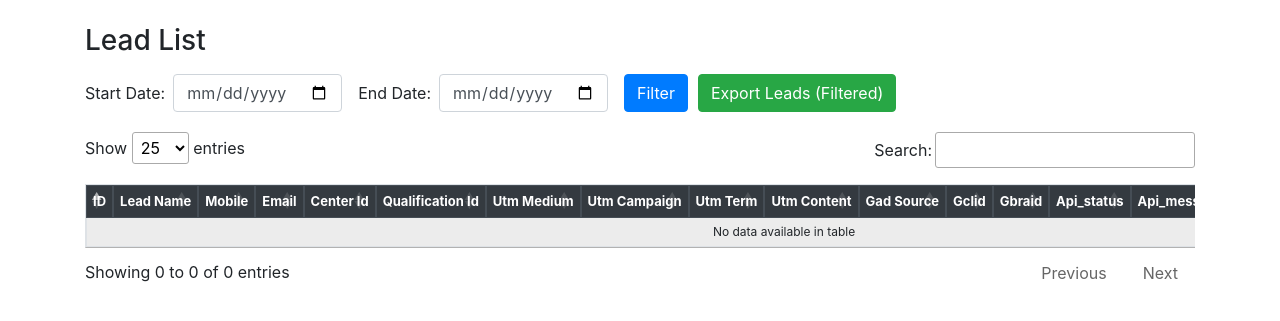
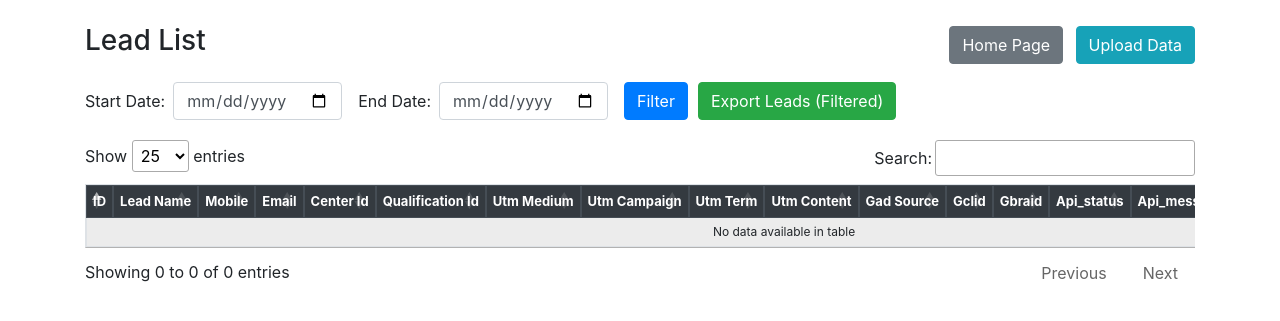
Before and after one commit to sunil151/gaiety-frankfinn-leads, a CodeIgniter 4 app: the page made by app/Views/listView.php in a window 1280 px wide. Shown: the top 321 px of the page. Run offline with PHP 8.4 and a stand-in for CodeIgniter, Linux system fonts and the light colour scheme; the template is opened without the code that fills it, so the values that code supplies are empty; some libraries are stand-ins or nearby versions.

Commit message:
export leads

```diff
--- a/app/Models/Home_model.php
+++ b/app/Models/Home_model.php
@@ -16,6 +16,10 @@ class Home_model extends Model
 
     public function getFilteredLeads($startDate = null, $endDate = null)
     {
+        if (empty($endDate)) {
+            $endDate = date("Y-m-d");
+        }
+
         $builder = $this->db->table("lead_table l");
 
         $builder->select("
--- a/app/Views/listView.php
+++ b/app/Views/listView.php
@@ -14,35 +14,22 @@
         .filter-box { margin-bottom: 20px; }
         .export-btn { margin-left: 10px; }
 
-        /* ------------------------------ */
-        /* IMPROVED TABLE (smaller, compact) */
-        /* ------------------------------ */
+        /* Compact Table */
         #leadTable {
             font-size: 12px;
             width: 100% !important;
             table-layout: auto;
         }
-
         #leadTable thead th {
             font-size: 13px;
             padding: 6px !important;
             white-space: nowrap;
         }
-
         #leadTable tbody td {
             padding: 5px 6px !important;
             white-space: nowrap;
         }
-
-        .table-responsive {
-            overflow-x: auto;
-        }
-
-        /* Reduce DataTables spacing */
-        .dataTables_wrapper .dataTables_length,
-        .dataTables_wrapper .dataTables_filter {
-            margin-bottom: 8px;
-        }
+        .table-responsive { overflow-x: auto; }
     </style>
 </head>
 
@@ -50,7 +37,15 @@
 
 <div class="container mt-4">
 
-    <h3 class="mb-3">Lead List</h3>
+    <div class="d-flex justify-content-between align-items-center mb-3">
+        <h3>Lead List</h3>
+
+        <!-- NEW BUTTONS -->
+        <div>
+            <a href="<?= base_url('/') ?>" class="btn btn-secondary mr-2">Home Page</a>
+            <a href="<?= base_url('/uploadExcel') ?>" class="btn btn-info">Upload Data</a>
+        </div>
+    </div>
 
     <!-- FILTER FORM -->
     <form method="post" action="<?= base_url('/getData') ?>" class="filter-box form-inline">
@@ -65,13 +60,12 @@
 
         <button type="submit" class="btn btn-primary">Filter</button>
 
-        <!-- EXPORT BUTTON -->
         <button type="button" id="exportBtn" class="btn btn-success export-btn">
             Export Leads (Filtered)
         </button>
     </form>
 
-    <!-- DATA TABLE (RESPONSIVE WRAPPER) -->
+    <!-- DATA TABLE -->
     <div class="table-responsive">
         <table id="leadTable" class="display table table-bordered table-striped">
             <thead class="thead-dark">
@@ -135,14 +129,12 @@
 <script>
 $(document).ready(function () {
 
-    // Initialize DataTable
-    var table = $('#leadTable').DataTable({
+    $('#leadTable').DataTable({
         pageLength: 25,
-        ordering:  true,
+        ordering: true,
         searching: true
     });
 
-    // EXPORT BUTTON
     $("#exportBtn").click(function(){
         exportTableToCSV("leads_export.csv");
     });
@@ -151,32 +143,40 @@ $(document).ready(function () {
 
 // EXPORT FUNCTION
 function exportTableToCSV(filename) {
+    var table = $('#leadTable').DataTable();
+    var data = table.rows({ search: 'applied' }).data(); // all filtered rows
 
     var csv = [];
-    var rows = document.querySelectorAll("#leadTable tr");
 
-    for (var i = 0; i < rows.length; i++) {
-        var row = [], cols = rows[i].querySelectorAll("td, th");
-        for (var j = 0; j < cols.length; j++)
-            row.push(cols[j].innerText.replace(/,/g, " "));
-        csv.push(row.join(","));
-    }
+    // Get table headers
+    var headers = [];
+    $('#leadTable thead th').each(function () {
+        headers.push($(this).text().trim());
+    });
+    csv.push(headers.join(","));
 
-    // Download CSV
-    var csvFile;
-    var downloadLink;
+    // Loop through DataTable rows
+    data.each(function (rowData) {
+        var rowArray = [];
 
-    csvFile = new Blob([csv.join("\n")], {type: "text/csv"});
+        rowData.forEach(function (cell) {
+            // Remove commas from data
+            rowArray.push(('' + cell).replace(/,/g, ' '));
+        });
 
-    downloadLink = document.createElement("a");
+        csv.push(rowArray.join(","));
+    });
+
+    // Create CSV file
+    var csvFile = new Blob([csv.join("\n")], { type: "text/csv" });
+    var downloadLink = document.createElement("a");
     downloadLink.download = filename;
-
     downloadLink.href = window.URL.createObjectURL(csvFile);
     downloadLink.style.display = "none";
-
     document.body.appendChild(downloadLink);
     downloadLink.click();
 }
+
 </script>
 
 </body>
```
Also changed, not shown: app/Controllers/Home.php (+11 -9 lines), 1 other file.
